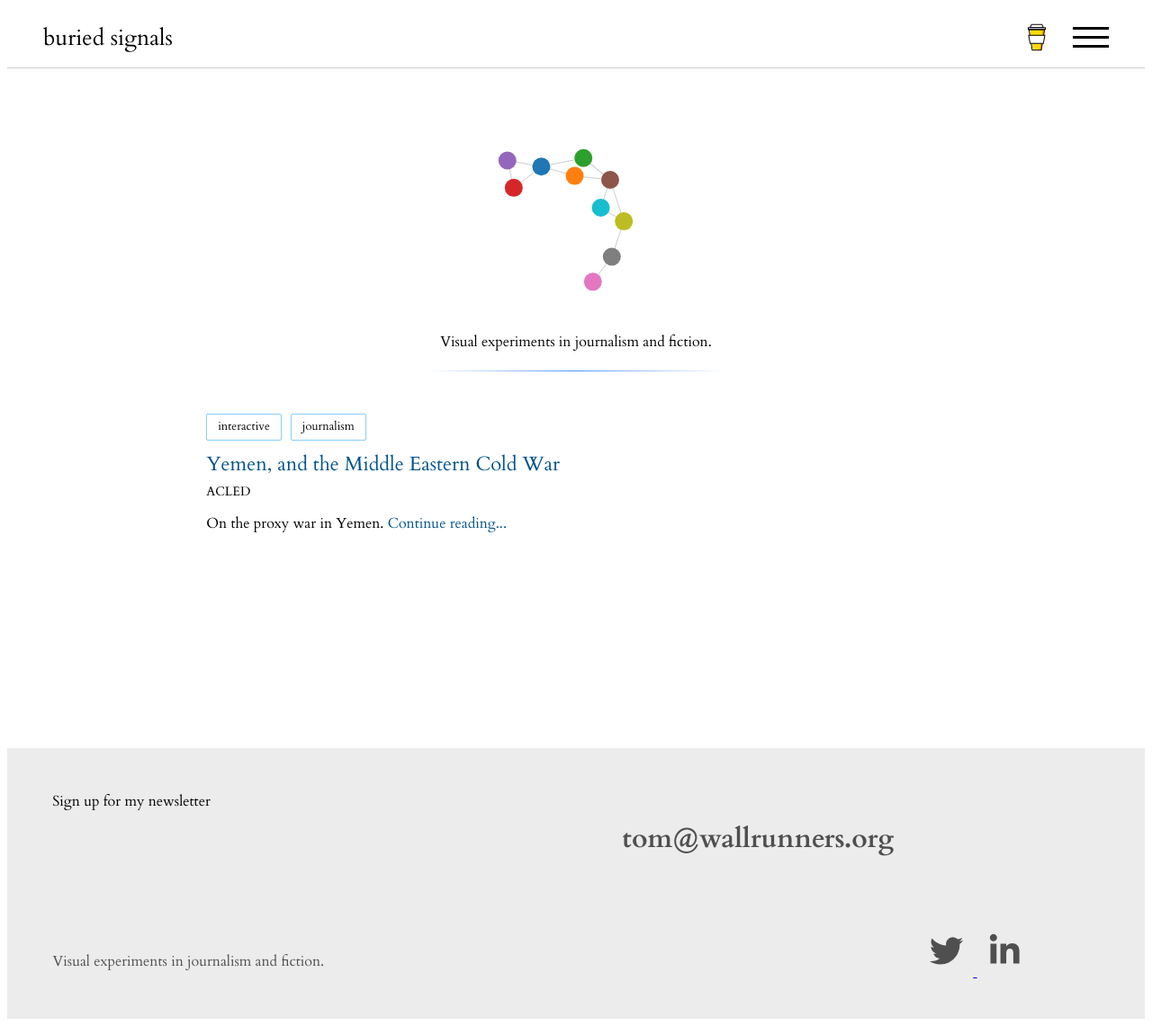
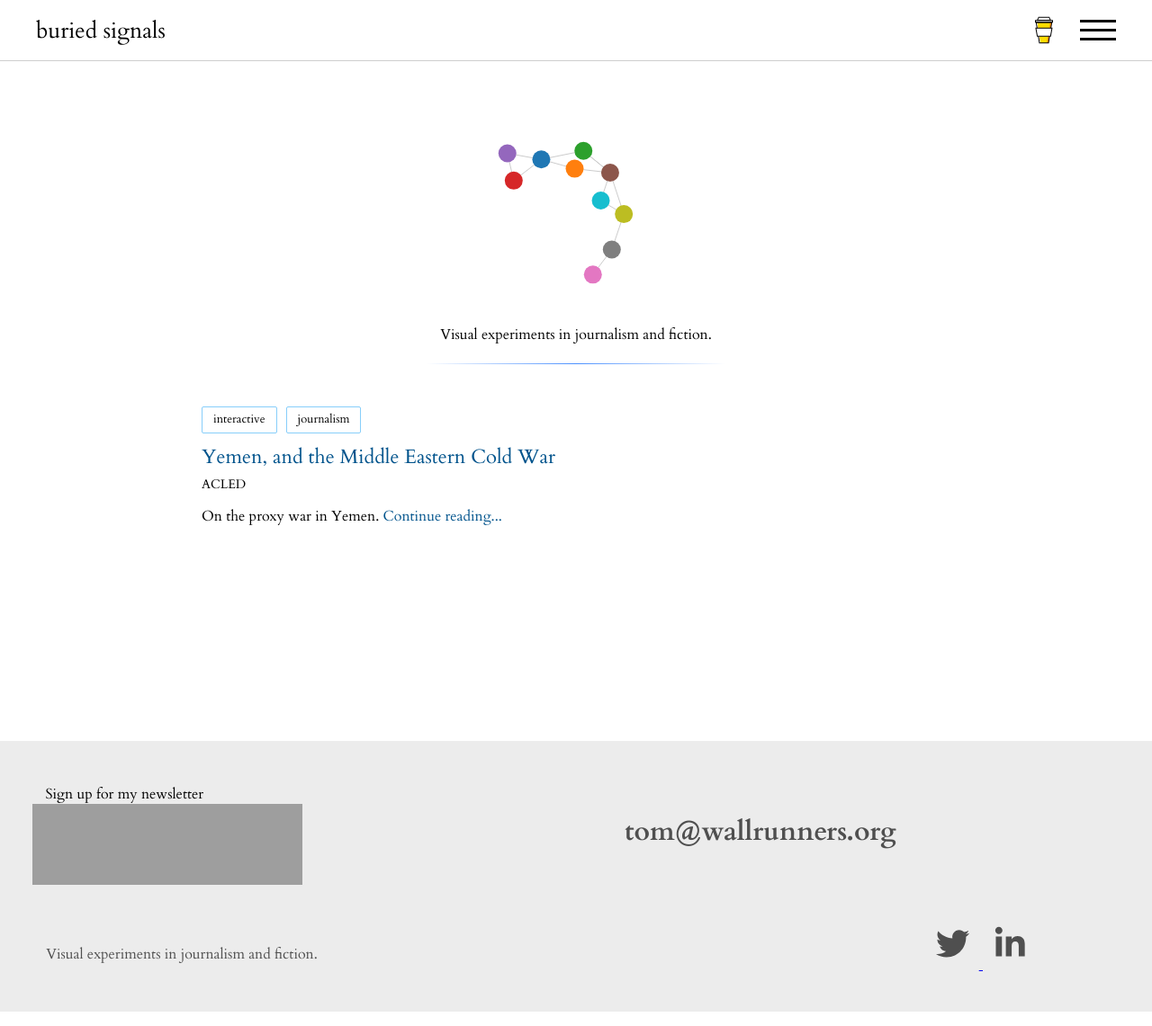
Before and after one commit to buriedsignals/blog, a Jekyll site: the page built from index.markdown, in a window 1280 px wide. Shown: the whole page at 90% size. Built offline with Jekyll 4.4.1, drawn with Linux system fonts in a browser that asks for light colours; grey boxes are pictures that could not be loaded.

Commit message:
margin removed

```diff
--- a/_sass/layout.scss
+++ b/_sass/layout.scss
@@ -1,5 +1,6 @@
 body {
     font-family: "Cardo";
+    margin: 0 0;
 }
 
 .page-content {
```
